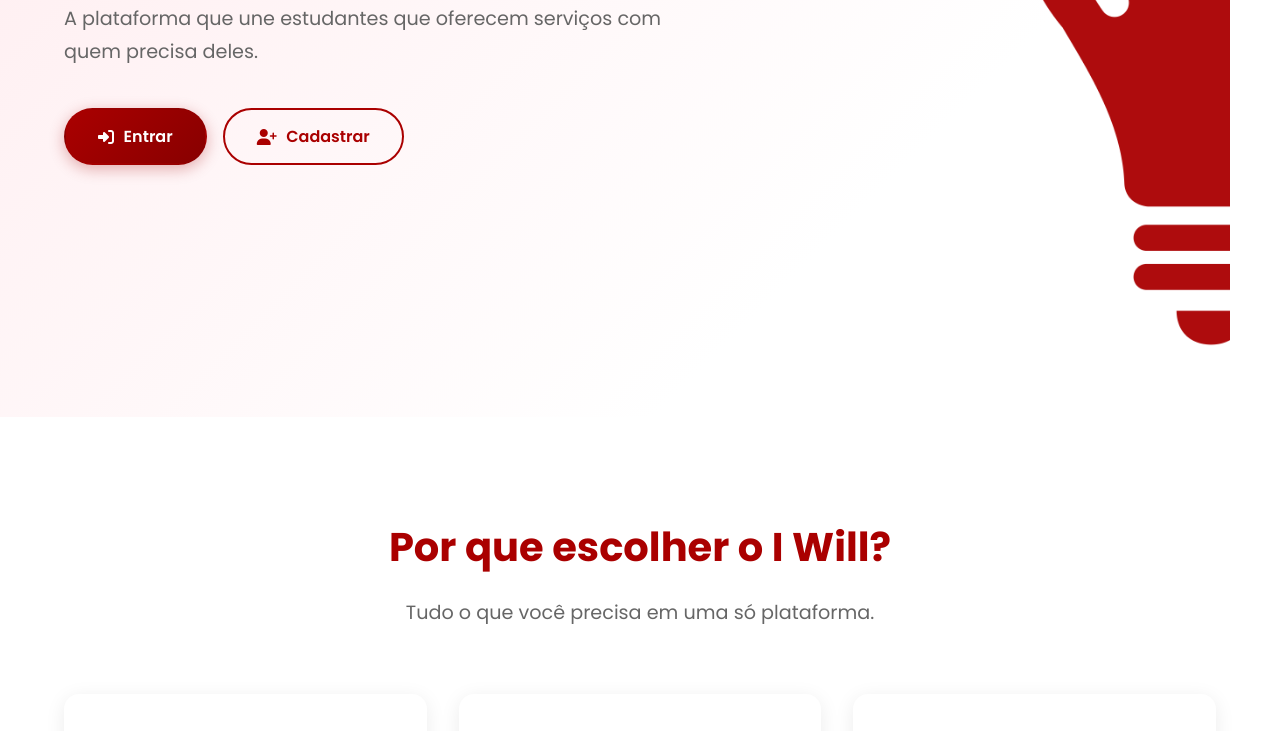
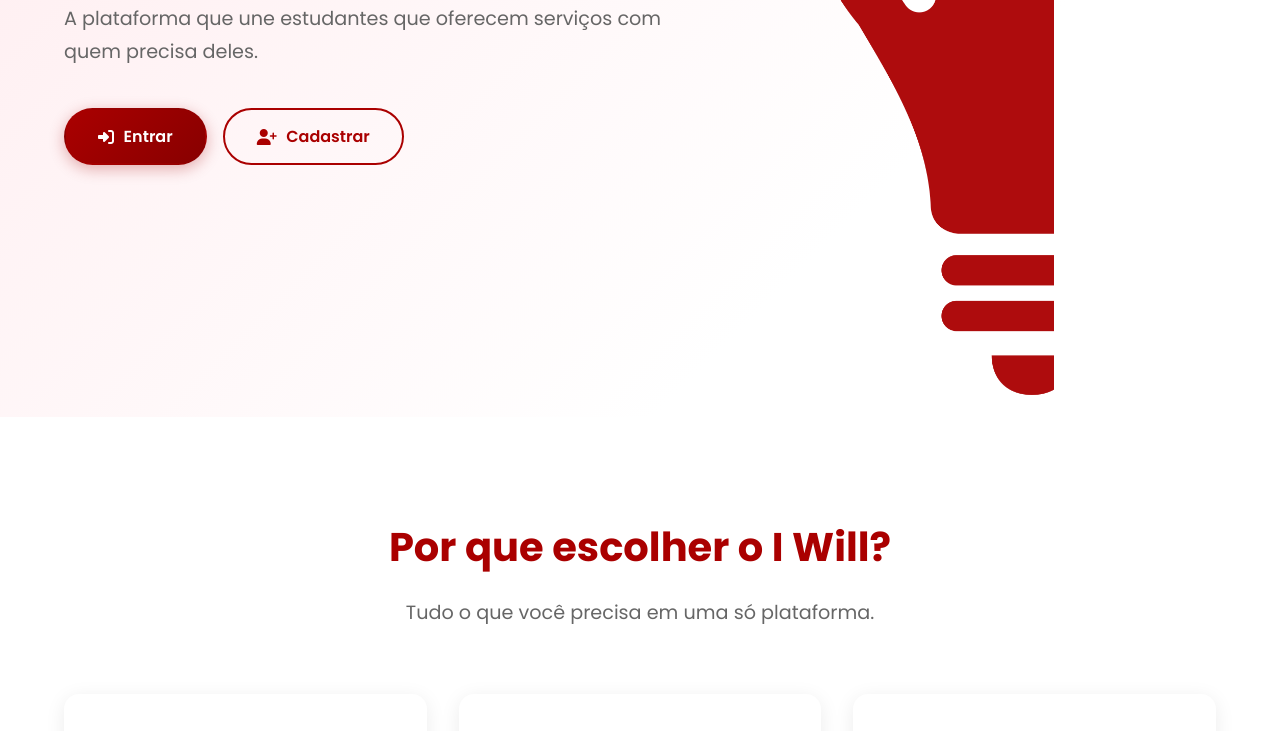
Before and after one commit to IWILL2626/TCCResponsFinal, a plain HTML site: page index.html in a window 1280 px wide. Shown: the part 437-1168 px from the top of the page. Drawn offline with Linux system fonts and the light colour scheme; no server answers.

Commit message:
indexAtualizacao

```diff
--- a/css/inicio.css
+++ b/css/inicio.css
@@ -168,12 +168,11 @@ body.dark-mode .header {
     padding: 8rem 5% 5rem;
     background: linear-gradient(135deg, var(--primary-light) 0%, var(--background-color) 70%);
     gap: 2rem;
-    position: relative; /* Necessário para o posicionamento da lâmpada */
+    position: relative; /* Mantém a posição relativa */
 }
 body.dark-mode .hero {
     background: linear-gradient(135deg, rgba(160, 0, 0, 0.1) 0%, var(--background-color) 70%);
 }
-
 
 .hero-content {
     flex: 1;
@@ -250,42 +249,39 @@ body.dark-mode .btn-primary:hover {
 /* ============ ÁREA INTERATIVA HERO ================ */
 /* ================================================= */
 .hero-interactive-area {
+    /* CORREÇÃO PRINCIPAL */
     position: absolute;
     top: 0;
     right: 0;
-    width: 50%;
+    width: 45%; /* Define a largura da área da lâmpada */
     height: 100%;
     display: flex;
     align-items: center;
-    justify-content: center;
+    justify-content: flex-start; /* Alinha a lâmpada à esquerda DENTRO desta área */
 }
 
 #idea-bulb-container {
-    display: flex;
-    flex-direction: column;
-    align-items: center;
-    justify-content: center;
-    height: 100%;
-    text-align: center;
     position: relative;
-    width: 100%;
+    width: auto;
+    height: auto;
 }
 
 #idea-bulb {
-    width: 300px;
+    width: 350px; /* Aumenta um pouco o tamanho para o efeito de corte */
+    height: auto;
     cursor: pointer;
     transition: transform 0.3s ease, filter 0.3s ease;
-    transform: translateX(40%); /* Empurra a imagem para a direita, para fora da sua caixa */
+    /* Remove o transform antigo */
 }
 
 #idea-bulb.glow {
     filter: drop-shadow(0 0 50px #AE0C0D);
-    transform: scale(1.05) translateX(40%); /* Mantém a posição ao animar */
+    transform: scale(1.05);
 }
 
 #idea-text {
     position: absolute;
-    bottom: 25%;
+    bottom: 20%;
     left: 50%;
     transform: translateX(-50%);
     width: 100%;
```
